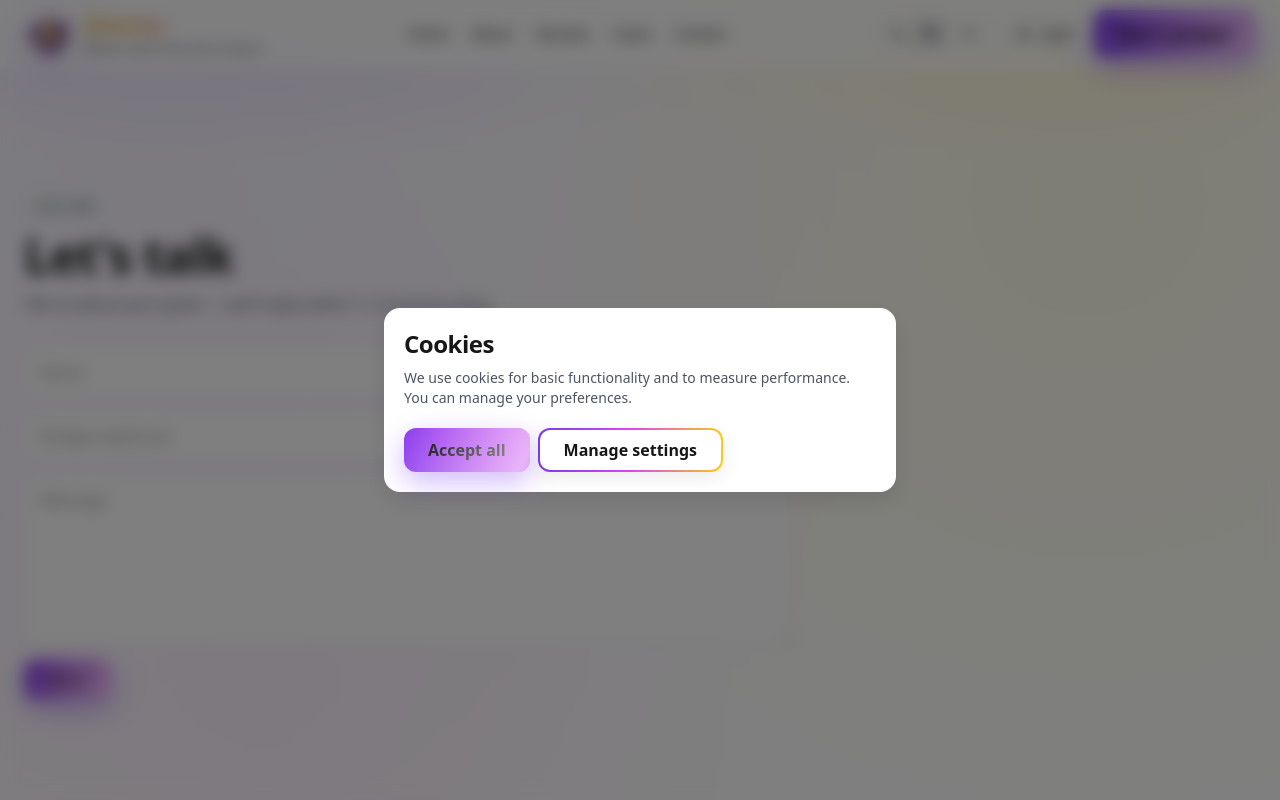
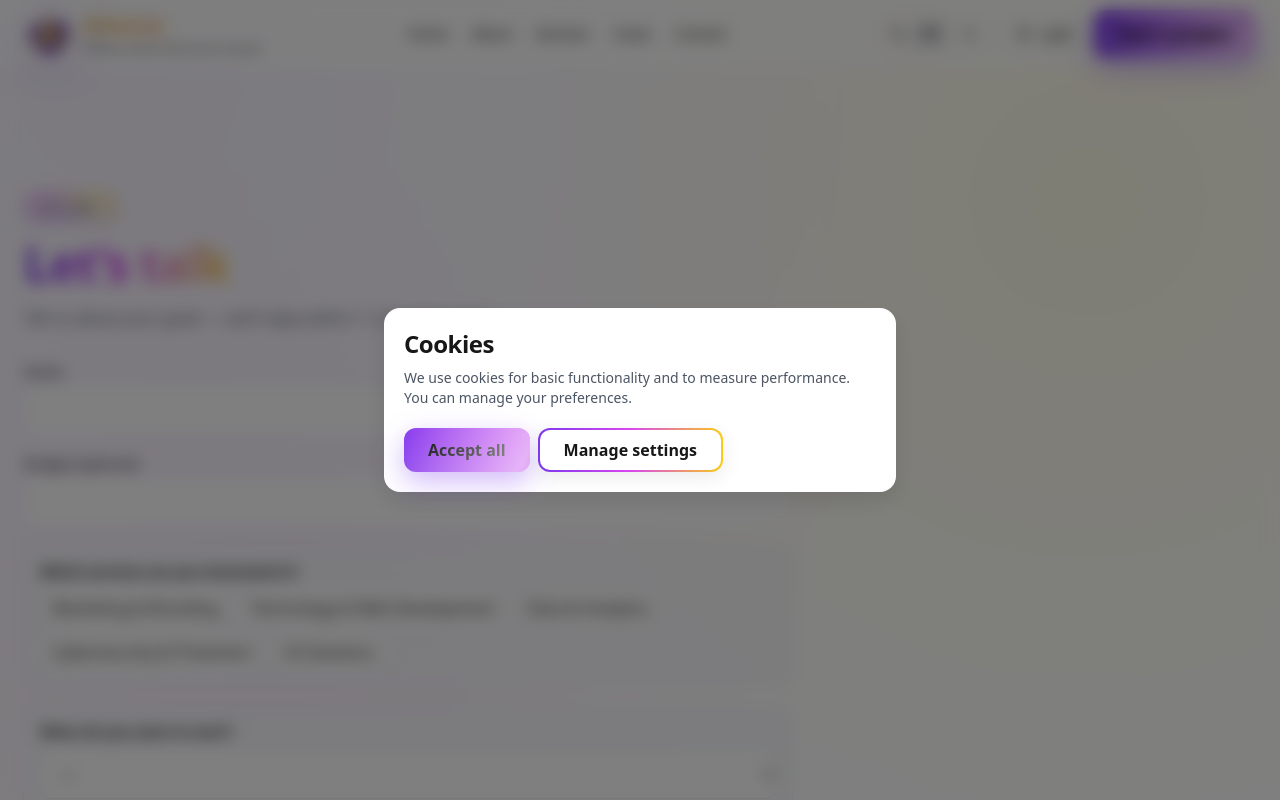
Before and after one commit to Afentanl/afenta-site, a Next.js app: page /contact in a window 1280 px wide. Shown: the top 800 px of the page. Built offline with nearby package versions, Linux system fonts and the light colour scheme; no server answers.

Commit message:
Version 7

```diff
--- a/app/components/contact.tsx
+++ b/app/components/contact.tsx
@@ -1,36 +1,81 @@
-//components contact.tsx
+// app/components/contact.tsx
 "use client";
 
-import { useState } from "react";
-import { trackLead, dl } from "../lib/gtag"; // si tu ruta real es ../../lib/gtag ajusta aquí
+import { useMemo, useState } from "react";
+import { trackLead, dl } from "../lib/gtag";
 import { useLanguage } from "./language-provider";
+import { ServicesContent } from "../services-content";
 
 const T = {
   en: {
-    title: "Let's talk",
+    kicker: "Let’s talk",
+    title: "Let’s talk",
     subtitle: "Tell us about your goals — we’ll reply within 1–2 business days.",
-    name: "Name", email: "Email", budget: "Budget (optional)", message: "Message",
-    send: "Send", ok: "Thanks! We’ll get back to you.", err: "Something went wrong. Please try again."
+    name: "Name",
+    email: "Email",
+    budget: "Budget (optional)",
+    message: "Message",
+    servicesQ: "Which services are you interested in?",
+    startQ: "When do you want to start?",
+    startNow: "ASAP (0–2 weeks)",
+    startSoon: "Soon (1–2 months)",
+    startLater: "Later (3+ months)",
+    send: "Send",
+    ok: "Thanks! We’ll get back to you.",
+    err: "Something went wrong. Please try again.",
   },
   nl: {
+    kicker: "Laten we praten",
     title: "Laten we praten",
     subtitle: "Vertel ons je doelen — we reageren binnen 1–2 werkdagen.",
-    name: "Naam", email: "E-mail", budget: "Budget (optioneel)", message: "Bericht",
-    send: "Verzenden", ok: "Bedankt! We nemen snel contact op.", err: "Er ging iets mis. Probeer het opnieuw."
-    }
+    name: "Naam",
+    email: "E-mail",
+    budget: "Budget (optioneel)",
+    message: "Bericht",
+    servicesQ: "Voor welke diensten heb je interesse?",
+    startQ: "Wanneer wil je starten?",
+    startNow: "Zo snel mogelijk (0–2 weken)",
+    startSoon: "Binnen 1–2 maanden",
+    startLater: "Later (3+ maanden)",
+    send: "Verzenden",
+    ok: "Bedankt! We nemen snel contact op.",
+    err: "Er ging iets mis. Probeer het opnieuw.",
+  },
 } as const;
 
 export default function Contact() {
   const { lang } = useLanguage();
   const t = T[lang as "en" | "nl"];
 
+  // Servicios (multi-select) desde tu contenido
+  const serviceOptions = useMemo(
+    () => ServicesContent[lang as "en" | "nl"].map((s) => s.title),
+    [lang]
+  );
+
+  const [startWhen, setStartWhen] = useState("");
   const [loading, setLoading] = useState(false);
   const [ok, setOk] = useState<null | boolean>(null);
 
   async function onSubmit(e: React.FormEvent<HTMLFormElement>) {
     e.preventDefault();
     const fd = new FormData(e.currentTarget);
-    const payload = Object.fromEntries(fd.entries());
+
+    // 1) recolectar servicios (multi)
+    const selectedServices = fd.getAll("services").map(String);
+    fd.delete("services");
+
+    // 2) convertir FormData → Record<string, string> (sin any)
+    const payload: Record<string, string> = {};
+    fd.forEach((v, k) => {
+      if (typeof v === "string") payload[k] = v;
+      // si algún día añades Files, aquí podrías decidir cómo serializarlos
+    });
+
+    // 3) añadimos los campos calculados
+    payload.services = selectedServices.join(", ");
+    if (startWhen) payload.startWhen = startWhen;
+
     try {
       setLoading(true);
       dl("contact_submit_attempt");
@@ -43,6 +88,7 @@ export default function Contact() {
       if (json?.ok) {
         setOk(true);
         (e.target as HTMLFormElement).reset();
+        setStartWhen("");
         trackLead("form");
         dl("contact_submit_success");
       } else {
@@ -57,26 +103,132 @@ export default function Contact() {
     }
   }
 
+  // estilos base
+  const fieldBase =
+    "w-full rounded-xl px-4 py-3 ring-1 ring-[var(--color-ring)] bg-[var(--color-surface)] text-[var(--color-foreground)] placeholder:text-[var(--color-muted)] focus:outline-none focus-visible:ring-2 focus-visible:ring-brand-violet/70";
+  const boxBase =
+    "rounded-xl ring-1 ring-[var(--color-ring)] bg-[var(--color-surface-2)]/70 backdrop-blur-sm p-3 md:p-4";
+
   return (
-    <section id="contact" className="relative section-divider py-16 md:py-24">
+    <section id="contact" className="relative py-16 md:py-24">
       <div className="container-afenta">
-        <div className="max-w-2xl">
-            <div className="inline-flex items-center gap-2 rounded-full px-3 py-1 text-xs md:text-sm bg-[var(--color-surface-2)] ring-1 ring-[var(--color-ring)] text-[var(--color-muted)]">
-            {t.title}
-            </div>
-            <h2 className="mt-3 h-display text-3xl md:text-5xl font-black">{t.title}</h2>
-            <p className="mt-3 text-[var(--color-muted)]">{t.subtitle}</p>
+        {/* Header con badge y puntico animado (igual que Services/About) */}
+        <div className="mb-8 text-left">
+          <div className="inline-flex p-[1px] rounded-full bg-[conic-gradient(from_180deg_at_50%_50%,theme(colors.brand-violet),theme(colors.fuchsia),theme(colors.brand-gold),theme(colors.brand-violet))]">
+            <span className="inline-flex items-center gap-2 rounded-full px-3 py-1 text-xs md:text-sm bg-background/80 backdrop-blur ring-1 ring-[var(--color-ring)] text-[var(--color-muted)]">
+              {t.kicker}
+              <span className="inline-block h-1 w-1 rounded-full bg-gradient-to-r from-brand-violet via-fuchsia to-brand-gold animate-pulse" />
+            </span>
           </div>
 
-        <form onSubmit={onSubmit} className="mt-8 grid grid-cols-1 md:grid-cols-2 gap-4 max-w-3xl">
-            <input required name="name" placeholder={t.name} className="rounded-xl px-4 py-3 ring-1 ring-[var(--color-ring)] bg-[var(--color-surface)]" />
-            <input required type="email" name="email" placeholder={t.email} className="rounded-xl px-4 py-3 ring-1 ring-[var(--color-ring)] bg-[var(--color-surface)]" />
-            <input name="budget" placeholder={t.budget} className="md:col-span-2 rounded-xl px-4 py-3 ring-1 ring-[var(--color-ring)] bg-[var(--color-surface)]" />
-            <textarea required name="message" placeholder={t.message} rows={6} className="md:col-span-2 rounded-xl px-4 py-3 ring-1 ring-[var(--color-ring)] bg-[var(--color-surface)]" />
-            <div className="md:col-span-2 flex items-center gap-3">
-            <button disabled={loading} className="btn-afenta-solid">{loading ? "…" : t.send}</button>
-            {ok === true && <span className="text-sm text-green-600 dark:text-green-400">{t.ok}</span>}
-            {ok === false && <span className="text-sm text-rose-600 dark:text-rose-400">{t.err}</span>}
+          <h2 className="mt-3 text-3xl md:text-5xl font-black tracking-tight leading-tight">
+            <span className="bg-gradient-to-r from-brand-violet via-fuchsia to-brand-gold bg-clip-text text-transparent">
+              {t.title}
+            </span>
+          </h2>
+          <div className="mt-3 text-[var(--color-muted)] max-w-prose">
+            {t.subtitle}
+          </div>
+        </div>
+
+        {/* Form */}
+        <form onSubmit={onSubmit} className="grid grid-cols-1 gap-5 max-w-3xl">
+          {/* Name + Email */}
+          <div className="grid grid-cols-1 md:grid-cols-2 gap-4">
+            <div>
+              <label htmlFor="name" className="block text-sm font-medium mb-1">
+                {t.name}
+              </label>
+              <input id="name" required name="name" className={fieldBase} />
+            </div>
+            <div>
+              <label htmlFor="email" className="block text-sm font-medium mb-1">
+                {t.email}
+              </label>
+              <input id="email" required type="email" name="email" className={fieldBase} />
+            </div>
+          </div>
+
+          {/* Budget */}
+          <div>
+            <label htmlFor="budget" className="block text-sm font-medium mb-1">
+              {t.budget}
+            </label>
+            <input id="budget" name="budget" className={fieldBase} />
+          </div>
+
+          {/* SERVICES — chips multi-select con colores de marca */}
+          <div className={boxBase}>
+            <span className="block text-sm font-semibold mb-2">{t.servicesQ}</span>
+            <div className="flex flex-wrap gap-2">
+              {serviceOptions.map((title, i) => {
+                const id = `svc-${i}`;
+                return (
+                  <div key={title} className="relative">
+                    <input id={id} type="checkbox" name="services" value={title} className="peer sr-only" />
+                    <label
+                      htmlFor={id}
+                      className="
+                        inline-flex items-center gap-2 rounded-full px-3 py-1.5 cursor-pointer select-none
+                        ring-1 ring-[var(--color-ring)] bg-[var(--color-surface)] text-[var(--color-foreground)]
+                        transition-colors
+                        hover:bg-[var(--color-surface-2)]
+                        peer-focus-visible:outline-none peer-focus-visible:ring-2 peer-focus-visible:ring-brand-violet/70
+                        peer-checked:ring-brand-violet/70 peer-checked:text-brand-gold
+                      "
+                    >
+                      {title}
+                    </label>
+                  </div>
+                );
+              })}
+            </div>
+          </div>
+
+          {/* START — selector con borde de marca al elegir */}
+          <div className={boxBase}>
+            <label htmlFor="startWhen" className="block text-sm font-semibold mb-2">
+              {t.startQ}
+            </label>
+            <select
+              id="startWhen"
+              value={startWhen}
+              onChange={(e) => setStartWhen(e.target.value)}
+              name="startWhen"
+              className={`${fieldBase} ${startWhen ? "ring-brand-violet/70" : ""}`}
+            >
+              <option value="">{/* placeholder vacío */}—</option>
+              <option value={t.startNow}>{t.startNow}</option>
+              <option value={t.startSoon}>{t.startSoon}</option>
+              <option value={t.startLater}>{t.startLater}</option>
+            </select>
+          </div>
+
+          {/* Message */}
+          <div>
+            <label htmlFor="message" className="block text-sm font-medium mb-1">
+              {t.message}
+            </label>
+            <textarea id="message" required name="message" rows={6} className={fieldBase} />
+          </div>
+
+          {/* Submit + feedback */}
+          <div className="flex items-center gap-3">
+            <button disabled={loading} className="btn-afenta-solid">
+              {loading ? "…" : t.send}
+            </button>
+            <span
+              aria-live="polite"
+              className={`text-sm ${
+                ok === true
+                  ? "text-green-600 dark:text-green-400"
+                  : ok === false
+                  ? "text-rose-600 dark:text-rose-400"
+                  : ""
+              }`}
+            >
+              {ok === true ? t.ok : ok === false ? t.err : ""}
+            </span>
           </div>
         </form>
       </div>
--- a/app/components/services.tsx
+++ b/app/components/services.tsx
@@ -4,8 +4,38 @@ import Link from "next/link";
 import { useLanguage } from "./language-provider";
 import { ServicesContent } from "../services-content";
 import Reveal from "./reveal";
+import {
+  Megaphone,
+  Code2,
+  Server,
+  MonitorSmartphone,
+  BarChart3,
+  ShieldCheck,
+  Bot,
+  ArrowRight,
+} from "lucide-react";
 
 type Variant = "home" | "page";
+
+/** Título -> icono (EN y NL) */
+const ICONS: Record<string, React.ComponentType<{ className?: string }>> = {
+  // EN
+  "Marketing & Branding": Megaphone,
+  "Technology & Web Development": Code2,
+  "Data & Analytics": BarChart3,
+  "Cybersecurity & Protection": ShieldCheck,
+  "AI Solutions": Bot,
+  Marketing: Megaphone,
+  Frontend: MonitorSmartphone,
+  Backend: Server,
+  Data: BarChart3,
+  Cybersecurity: ShieldCheck,
+  AI: Bot,
+  // NL
+  Technologie: Code2,
+  "Technologie & Webontwikkeling": Code2,
+  Beveiliging: ShieldCheck,
+};
 
 export default function Services({
   variant = "home",
@@ -25,21 +55,50 @@ export default function Services({
           homeTitle: "Our Services",
           pageTitle: "All Services",
           pageSubtitle: "End-to-end capabilities that drive measurable growth.",
+          badge: "Our services",
+          micro: "Brand · Websites · Performance",
+          explore: "Explore",
+          ctaTitle: "See all services",
+          ctaText:
+            "Strategy, design, development, data, security & AI — tailor-made.",
+          ctaButton: "Go to Services",
         }
       : {
           homeTitle: "Diensten",
           pageTitle: "Alle diensten",
-          pageSubtitle: "End-to-end capaciteiten die zorgen voor meetbare groei.",
+          pageSubtitle:
+            "End-to-end capaciteiten die zorgen voor meetbare groei.",
+          badge: "Onze diensten",
+          micro: "Brand · Websites · Performance",
+          explore: "Ontdek",
+          ctaTitle: "Alle diensten bekijken",
+          ctaText:
+            "Strategie, design, development, data, beveiliging & AI — op maat.",
+          ctaButton: "Naar diensten",
         };
 
   const heading =
     title ?? (variant === "home" ? defaults.homeTitle : defaults.pageTitle);
   const sub = subtitle ?? (variant === "page" ? defaults.pageSubtitle : "");
 
+  /** ---- Cálculo del col-span de la CTA para tapar huecos ----
+   * md: 2 columnas  → remainderMd = services.length % 2
+   * lg: 3 columnas  → remainderLg = services.length % 3
+   * La CTA se coloca al final y ocupa exactamente el espacio faltante.
+   */
+  const remainderMd = services.length % 2; // 0 o 1
+  const remainderLg = services.length % 3; // 0,1,2
+  const ctaSpan =
+    `col-span-1 ` +
+    `md:${remainderMd === 1 ? "col-span-1" : "col-span-2"} ` +
+    `lg:${
+      remainderLg === 0 ? "col-span-3" : remainderLg === 1 ? "col-span-2" : "col-span-1"
+    }`;
+
   return (
     <section
       id={variant === "home" ? "services" : undefined}
-      className={`section-divider ${variant === "home" ? "py-20 md:py-28" : "py-14 md:py-20"}`}
+      className={variant === "home" ? "py-20 md:py-28" : "section-divider py-14 md:py-20"}
     >
       <div className="container-afenta">
         {variant === "page" ? (
@@ -51,57 +110,41 @@ export default function Services({
             {sub && <p className="mt-3 text-[var(--color-muted)] max-w-prose">{sub}</p>}
           </header>
         ) : (
-  <div className="relative mb-12 text-center">
-    {/* halo de fondo (muy sutil) */}
-    <div
-      aria-hidden
-      className="pointer-events-none absolute inset-0 -z-[1] opacity-[.45]
-                  bg-[radial-gradient(60%_70%_at_50%_0%,rgba(124,58,237,.18),transparent_60%),radial-gradient(40%_50%_at_50%_100%,rgba(250,204,21,.12),transparent_60%)]"
-    />
-    {/* badge con borde degradado */}
+          <div className="mb-12 text-center">
             <div className="inline-flex p-[1px] rounded-full bg-[conic-gradient(from_180deg_at_50%_50%,theme(colors.brand-violet),theme(colors.fuchsia),theme(colors.brand-gold),theme(colors.brand-violet))]">
-      <span className="inline-flex items-center gap-2 rounded-full px-3 py-1 text-xs md:text-sm
-                        bg-background/80 backdrop-blur ring-1 ring-[var(--color-ring)] text-[var(--color-muted)]
-                        ">
-        {lang === "en" ? "Our services" : "Onze diensten"}
+              <span className="inline-flex items-center gap-2 rounded-full px-3 py-1 text-xs md:text-sm bg-background/80 backdrop-blur ring-1 ring-[var(--color-ring)] text-[var(--color-muted)]">
+                {defaults.badge}
                 <span className="inline-block h-1 w-1 rounded-full bg-gradient-to-r from-brand-violet via-fuchsia to-brand-gold animate-pulse" />
               </span>
             </div>
-
-    {/* título con gradiente y subrayado glow */}
             <h2 className="mt-3 text-3xl md:text-5xl font-black tracking-tight leading-tight">
               <span className="bg-gradient-to-r from-brand-violet via-fuchsia to-brand-gold bg-clip-text text-transparent">
                 {heading}
               </span>
             </h2>
-    <div className="mx-auto mt-4 h-[2px] w-28 rounded-full
-                    bg-gradient-to-r from-brand-violet via-fuchsia to-brand-gold
-                    shadow-[0_0_18px_rgba(124,58,237,.35)]" />
-    {/* microcopy opcional debajo (puedes borrar si no lo quieres) */}
-    <p className="mt-3 text-sm text-[var(--color-muted)]">
-      {lang === "en" ? "Brand · Websites · Performance" : "Brand · Websites · Performance"}
-    </p>
+            <div className="mx-auto mt-4 h-[2px] w-28 rounded-full bg-gradient-to-r from-brand-violet via-fuchsia to-brand-gold shadow-[0_0_18px_rgba(124,58,237,.35)]" />
+            <p className="mt-3 text-sm text-[var(--color-muted)]">{defaults.micro}</p>
           </div>
         )}
 
-
+        {/* GRID */}
         <div className="grid md:grid-cols-2 lg:grid-cols-3 gap-8">
           {services.map((s, i) => (
             <Reveal key={s.title} delay={i * 0.06}>
               <Link href={s.href} className="group block focus:outline-none cursor-pointer" aria-label={s.title}>
-                <div
-                  className="
-                      rounded-2xl p-6 ring-1 ring-[var(--color-ring)]
-                      bg-[var(--color-surface-2)]/70 backdrop-blur-sm relative
-                      transition-all
-                      hover:scale-[1.03] hover:shadow-xl hover:bg-[var(--color-surface)]/90
-                      before:absolute before:inset-0 before:rounded-2xl before:p-[1px]
-                      before:bg-[conic-gradient(from_180deg_at_50%_50%,theme(colors.brand-violet),theme(colors.fuchsia),theme(colors.brand-gold),theme(colors.brand-violet))]
-                      before:opacity-0 hover:before:opacity-100 before:transition-opacity
-                      before:[mask:linear-gradient(#000_0_0)_content-box,linear-gradient(#000_0_0)]
-                      before:[mask-composite:xor]"
-                >
-                  <h3 className="font-bold text-lg mb-4 group-hover:text-gradient-afenta">{s.title}</h3>
+                <div className="relative rounded-2xl p-6 ring-1 ring-[var(--color-ring)] bg-[var(--color-surface-2)]/70 backdrop-blur-sm transition-all hover:scale-[1.03] hover:shadow-xl hover:bg-[var(--color-surface)]/90 before:absolute before:inset-0 before:rounded-2xl before:p-[1px] before:bg-[conic-gradient(from_180deg_at_50%_50%,theme(colors.brand-violet),theme(colors.fuchsia),theme(colors.brand-gold),theme(colors.brand-violet))] before:opacity-0 hover:before:opacity-100 before:transition-opacity before:[mask:linear-gradient(#000_0_0)_content-box,linear-gradient(#000_0_0)] before:[mask-composite:xor]">
+                  {/* Título + icono */}
+                  <div className="flex items-center gap-2.5 mb-4">
+                    {(() => {
+                      const Icon = ICONS[s.title] || Megaphone;
+                      return <Icon className="h-5 w-5 text-[var(--color-foreground)]/90 transition-transform group-hover:scale-110" aria-hidden />;
+                    })()}
+                    <h3 className="font-bold text-lg tracking-tight group-hover:text-gradient-afenta">
+                      {s.title}
+                    </h3>
+                  </div>
+
+                  {/* Lista */}
                   <ul className="space-y-2 text-[var(--color-muted)]">
                     {s.items.map((item) => (
                       <li key={item} className="flex items-start gap-2">
@@ -110,16 +153,38 @@ export default function Services({
                       </li>
                     ))}
                   </ul>
-                  <div className="mt-5 inline-flex items-center gap-2 text-sm font-semibold link-gradient">
-                    <span>{lang === "en" ? "Explore" : "Ontdek"}</span>
-                    <svg className="h-4 w-4 transition-transform group-hover:translate-x-0.5" viewBox="0 0 24 24" fill="none">
-                      <path d="M5 12h14M13 5l7 7-7 7" stroke="currentColor" strokeWidth="2" />
-                    </svg>
+
+                  {/* CTA de cada card */}
+                  <div className="mt-5 inline-flex items-center gap-2 text-sm font-semibold text-[var(--color-foreground)] transition-colors group-hover:text-[var(--color-brand-gold)]">
+                    <span>{defaults.explore}</span>
+                    <ArrowRight className="h-4 w-4 transition-transform group-hover:translate-x-1" aria-hidden />
                   </div>
                 </div>
               </Link>
             </Reveal>
           ))}
+
+          {/* ---- CTA FINAL que rellena hueco ---- */}
+          <Reveal delay={services.length * 0.06}>
+            <Link
+              href="/services"
+              aria-label={defaults.ctaButton}
+              className={`group block focus:outline-none cursor-pointer ${ctaSpan}`}
+            >
+              <div className="relative h-full rounded-2xl p-6 ring-1 ring-[var(--color-ring)] bg-[var(--color-surface-2)]/70 backdrop-blur-sm flex flex-col justify-center items-start gap-3 transition-all hover:scale-[1.02] hover:shadow-xl hover:bg-[var(--color-surface)]/90 before:absolute before:inset-0 before:rounded-2xl before:p-[1px] before:bg-[conic-gradient(from_180deg_at_50%_50%,theme(colors.brand-violet),theme(colors.fuchsia),theme(colors.brand-gold),theme(colors.brand-violet))] before:opacity-0 hover:before:opacity-100 before:transition-opacity before:[mask:linear-gradient(#000_0_0)_content-box,linear-gradient(#000_0_0)] before:[mask-composite:xor]">
+                <h3 className="text-xl font-extrabold tracking-tight bg-gradient-to-r from-brand-violet via-fuchsia to-brand-gold bg-clip-text text-transparent">
+                  {defaults.ctaTitle}
+                </h3>
+                <p className="text-sm text-[var(--color-muted)] max-w-prose">
+                  {defaults.ctaText}
+                </p>
+                <div className="mt-2 inline-flex items-center gap-2 text-sm font-semibold text-[var(--color-foreground)] transition-colors group-hover:text-[var(--color-brand-gold)]">
+                  <span>{defaults.ctaButton}</span>
+                  <ArrowRight className="h-4 w-4 transition-transform group-hover:translate-x-1" aria-hidden />
+                </div>
+              </div>
+            </Link>
+          </Reveal>
         </div>
       </div>
     </section>
```
Also changed, not shown: app/components/about.tsx (+71 -40 lines). Lines whose indentation alone changed are shown as unchanged.
